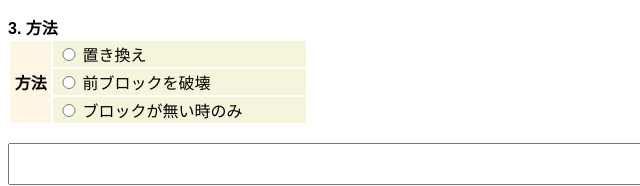
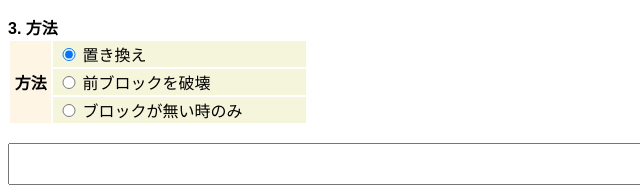
Before and after one commit to peco2282/minecraftCommandGenerator, a website: page index/setblock.html in a window 1280 px wide. Shown: the part 221-407 px from the top of the page, 0-640 px from the left. Drawn offline with Linux system fonts and the light colour scheme.

Commit message:
add checked to setblock

```diff
--- a/index/setblock.html
+++ b/index/setblock.html
@@ -541,7 +541,7 @@
       <th rowspan="3">方法</th>
       <td>
         <label>
-          <input name="way" type="radio" value="replace">置き換え
+          <input name="way" type="radio" value="replace" checked>置き換え
         </label>
       </td>
     </tr>
```
Also changed, not shown: 1 other file.
